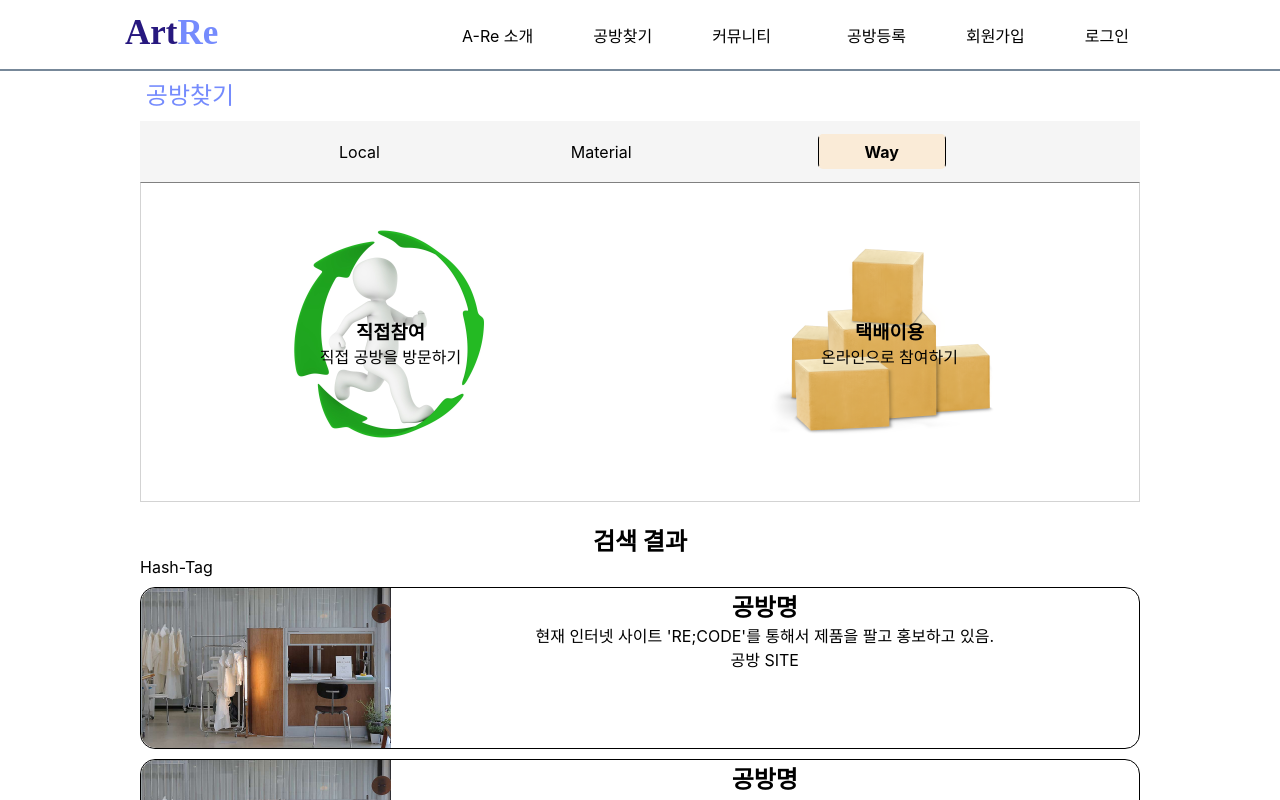
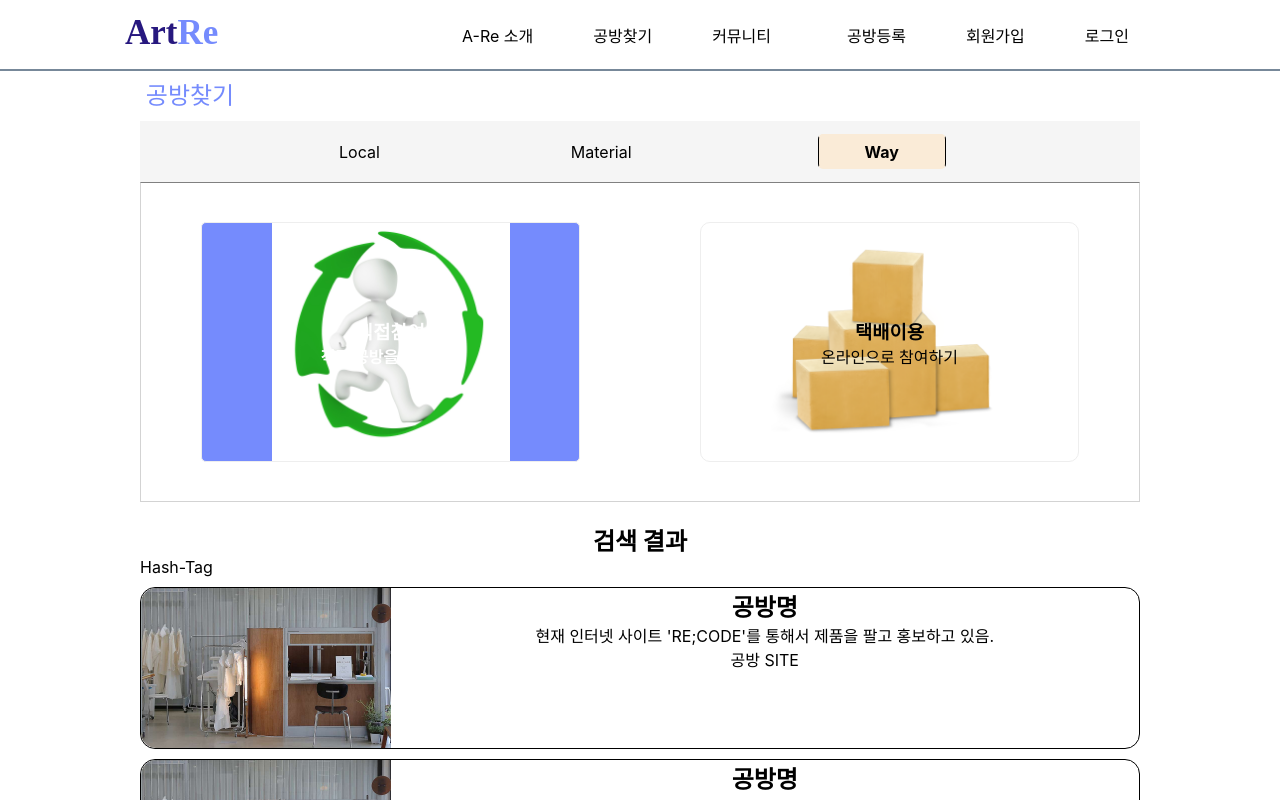
Before and after one commit to Team-NanaScript/Art_Recycle, a React (Create React App) app in the folder react-are/: page /search/way in a window 1280 px wide. In both pictures the pointer is over the element 390 px from the left and 342 px from the top of the page. Shown: the top 800 px of the page. Built offline with nearby package versions, Linux system fonts and the light colour scheme.

Commit message:
수정 : search css

```diff
--- a/react-are/src/css/SearchSection.css
+++ b/react-are/src/css/SearchSection.css
@@ -73,6 +73,23 @@ div.offline {
   min-height: 30vh;
   align-items: center;
   justify-content: center;
+
+  cursor: pointer;
+
+  border: 1px solid #eee;
+  border-radius: 10px;
+
+  margin: 10px 60px;
+}
+
+div.online:hover,
+div.offline:hover {
+  background-color: rgb(117, 139, 253);
+  border-radius: 5px;
+  transition: 0.5s ease;
+  cursor: pointer;
+  color: white;
+  font-weight: bold;
 }
 
 div.offline {
@@ -106,7 +123,7 @@ div.material_box {
 }
 
 div.tag.material {
-  width: 100px;
-  height: 100px;
+  width: 90px;
+  height: 90px;
   border: 0.5px solid #eee;
 }
```
